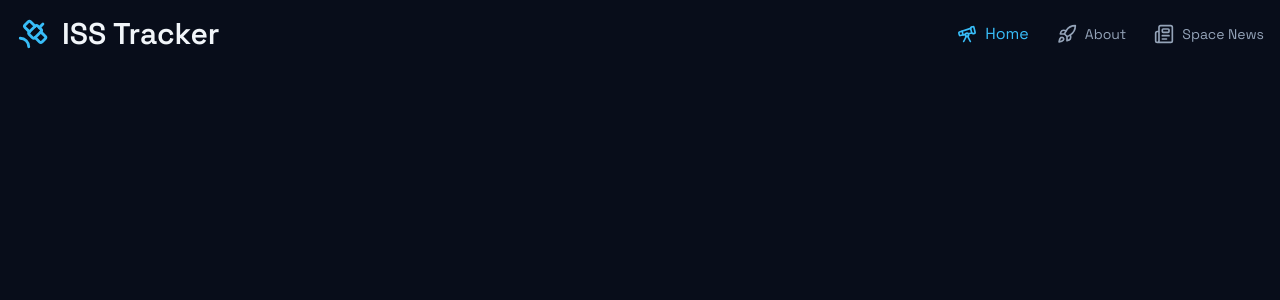
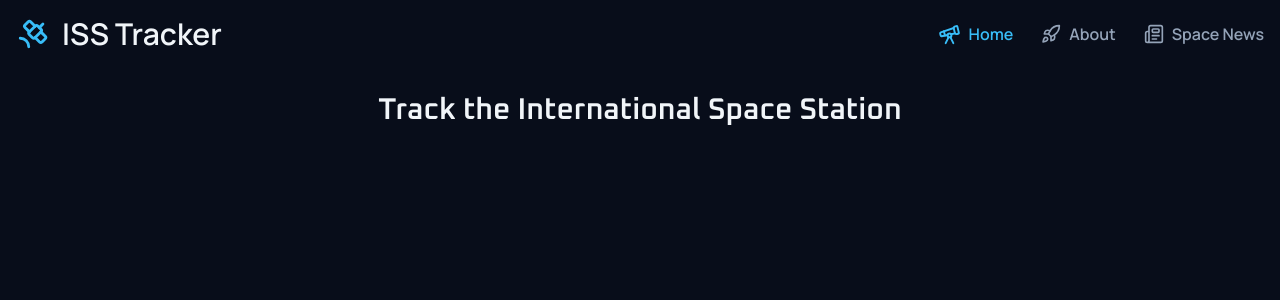
Before and after one commit to RidaAli110/ISS-Tracker, a React (Vite) app: page / in a window 1280 px wide. Shown: the top 300 px of the page. Built offline with nearby package versions, Linux system fonts and the light colour scheme.

Commit message:
Update NavBar link styles, add new fonts and add a hading in home page

```diff
--- a/src/components/Navbar.jsx
+++ b/src/components/Navbar.jsx
@@ -22,8 +22,8 @@ export default function NavBar() {
               `flex items-center gap-2 ${isActive ? 'active' : ''}`
             }
           >
-            <Telescope size={20} />
-            <p className=' hidden md:block'>Home</p>
+            <Telescope size={23} />
+            <p className=' hidden md:block font-semibold'>Home</p>
           </NavLink>
           <NavLink
             to='/about'
@@ -33,7 +33,7 @@ export default function NavBar() {
             }
           >
             <Rocket size={20} />
-            <p className=' hidden md:block md:text-sm'>About</p>
+            <p className=' hidden md:block font-semibold'>About</p>
           </NavLink>
           <NavLink
             to='/news'
@@ -43,7 +43,7 @@ export default function NavBar() {
             }
           >
             <Newspaper size={20} />
-            <p className=' hidden md:block md:text-sm'>Space News</p>
+            <p className=' hidden md:block font-semibold'>Space News</p>
           </NavLink>
         </div>
       </nav>
--- a/src/index.css
+++ b/src/index.css
@@ -1,4 +1,4 @@
-@import url('https://fonts.googleapis.com/css2?family=Space+Grotesk:wght@400;500;600;700&display=swap');
+@import url('https://fonts.googleapis.com/css2?family=Manrope:wght@400;500;600;700&family=Oxanium:wght@500;600;700&display=swap');
 @import 'tailwindcss';
 
 :root {
@@ -37,7 +37,7 @@
 
 body {
   background-color: var(--bg-primary);
-  font-family: 'Space Grotesk', sans-serif;
+  font-family: 'Manrope', sans-serif;
   margin: 1rem;
 }
 
@@ -55,3 +55,8 @@ nav a:hover {
 .active {
   color: var(--icon-active);
 }
+
+h1 {
+  font-family: 'Oxanium', sans-serif;
+  font-weight: 600;
+}
--- a/src/pages/Home.jsx
+++ b/src/pages/Home.jsx
@@ -1,9 +1,16 @@
-import NavBar from "../components/Navbar";
+import NavBar from '../components/Navbar';
 
 function Home() {
   return (
-    <NavBar />
-  )
+    <>
+      <NavBar />
+      <main>
+        <h1 className='text-2xl md:text-3xl text-(--text-primary) text-center mt-7 md:mt-10'>
+          Track the International Space Station
+        </h1>
+      </main>
+    </>
+  );
 }
 
 export default Home;
```
